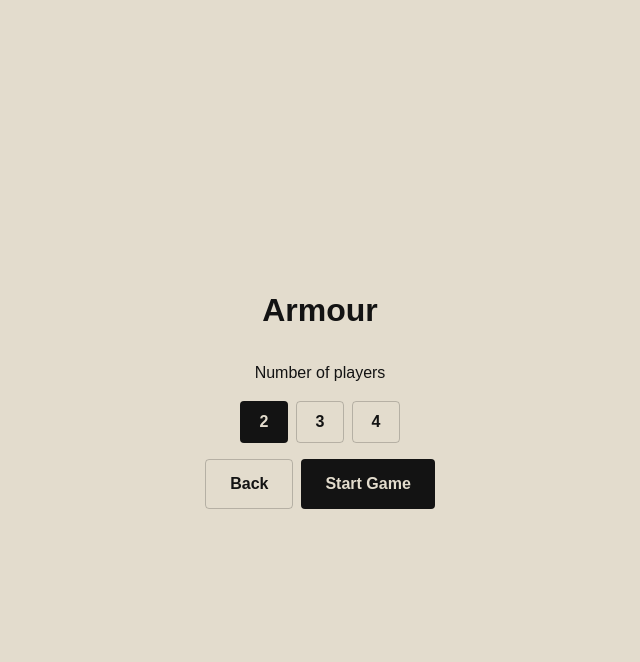
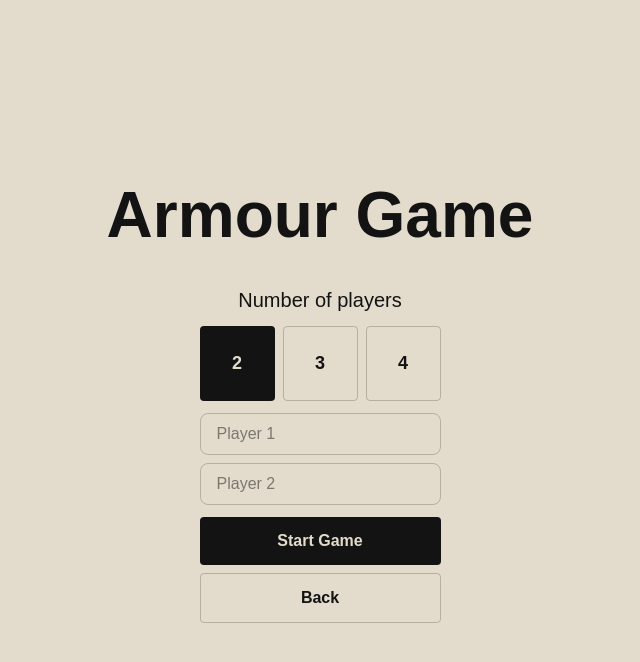
Before and after one commit to Davkje/armour-game, a Next.js app: page / in a window 1280 px wide. Both pictures are taken after a click on the button "Local". Shown: the top 662 px of the page, without its empty margins (320-960 px from the left). Built offline with nearby package versions, Linux system fonts and the light colour scheme; a web font is replaced by a local one.

Commit message:
player names

```diff
--- a/src/app/globals.css
+++ b/src/app/globals.css
@@ -17,7 +17,7 @@ body {
 
 /* Base type scale — tweak freely, these are just a starting point. */
 h1 {
-	font-size: 2rem;
+	font-size: 4rem;
 	font-weight: 600;
 	line-height: 1.2;
 	color: var(--foreground);
--- a/src/app/page.tsx
+++ b/src/app/page.tsx
@@ -7,39 +7,61 @@ export default function Home() {
 	const router = useRouter();
 	const [showLocalSetup, setShowLocalSetup] = useState(false);
 	const [playerCount, setPlayerCount] = useState(2);
+	const [names, setNames] = useState<string[]>(["", "", "", ""]);
+
+	function handleStartGame() {
+		const params = new URLSearchParams({ players: String(playerCount) });
+		for (let i = 0; i < playerCount; i++) {
+			params.append("name", names[i].trim() || `Player ${i + 1}`);
+		}
+		router.push(`/game?${params.toString()}`);
+	}
 
 	if (showLocalSetup) {
 		return (
 			<div className="flex flex-1 flex-col items-center justify-center gap-8">
-				<h1 className="font-semibold">Armour</h1>
-				<div className="flex flex-col items-center gap-4">
-					<span className="text-md">Number of players</span>
-					<div className="flex gap-2">
+				<h1 className="font-semibold">Armour Game</h1>
+				<div className="flex flex-col items-center gap-3">
+					<span className="text-xl">Number of players</span>
+					<div className="flex w-full gap-2 text-lg">
 						{[2, 3, 4].map((count) => (
 							<button
 								key={count}
 								type="button"
 								onClick={() => setPlayerCount(count)}
-								className={`w-12 py-2 ${count === playerCount ? "btn-primary" : "btn-secondary"}`}
+								className={`w-12 py-2 grow aspect-square ${count === playerCount ? "btn-primary" : "btn-secondary"}`}
 							>
 								{count}
 							</button>
 						))}
 					</div>
-					<div className="flex gap-2">
+					<div className="flex w-full flex-col gap-2">
+						{Array.from({ length: playerCount }, (_, i) => (
+							<input
+								key={i}
+								type="text"
+								value={names[i]}
+								onChange={(e) => {
+									const next = [...names];
+									next[i] = e.target.value;
+									setNames(next);
+								}}
+								placeholder={`Player ${i + 1}`}
+								maxLength={20}
+								className="w-full rounded-lg border border-black/20 px-4 py-2"
+							/>
+						))}
+					</div>
+					<div className="flex w-full flex-col gap-2">
+						<button type="button" onClick={handleStartGame} className="btn-primary px-6 py-3">
+							Start Game
+						</button>
 						<button
 							type="button"
 							onClick={() => setShowLocalSetup(false)}
 							className="btn-secondary px-6 py-3"
 						>
 							Back
-						</button>
-						<button
-							type="button"
-							onClick={() => router.push(`/game?players=${playerCount}`)}
-							className="btn-primary px-6 py-3"
-						>
-							Start Game
 						</button>
 					</div>
 				</div>
@@ -49,8 +71,11 @@ export default function Home() {
 
 	return (
 		<div className="flex flex-1 flex-col items-center justify-center gap-8">
-			<h1 className="font-semibold">Armour</h1>
-			<div className="flex flex-col gap-4">
+			<div className="text-center">
+				<h1 className="font-semibold mb-2">Armour Game</h1>
+				<h2>Alpha Version</h2>
+			</div>
+			<div className="flex flex-col gap-3">
 				<button
 					type="button"
 					onClick={() => setShowLocalSetup(true)}
@@ -58,7 +83,11 @@ export default function Home() {
 				>
 					Local
 				</button>
-				<button type="button" disabled className="btn-secondary cursor-not-allowed px-6 py-3 opacity-50">
+				<button
+					type="button"
+					disabled
+					className="btn-secondary cursor-not-allowed px-6 py-3 opacity-50"
+				>
 					Online
 				</button>
 			</div>
--- a/src/components/game/Board.tsx
+++ b/src/components/game/Board.tsx
@@ -127,7 +127,7 @@ export function Board() {
 				 * big board) without ever moving a player's zones to a different
 				 * parent in the tree. See PlayerSection.tsx for why that matters.
 				 */}
-				<div className="flex w-full flex-wrap gap-4">
+				<div className="flex w-full flex-wrap gap-3">
 					{state.players.map((player) => (
 						<PlayerSection
 							key={player.id}
@@ -140,13 +140,13 @@ export function Board() {
 						/>
 					))}
 
-					<div className="order-2 flex w-full flex-wrap justify-between gap-4">
+					<div className="order-2 flex w-full flex-wrap justify-between gap-3">
 						<Zone
 							zone={state.zones["event-deck"]}
 							cards={cardsByZone("event-deck")}
 							onZoom={setZoomedCardId}
 						/>
-						<div className="flex gap-4">
+						<div className="flex gap-3">
 							<Zone
 								zone={state.zones["item-deck-common"]}
 								cards={cardsByZone("item-deck-common")}
--- a/src/components/game/GameProvider.tsx
+++ b/src/components/game/GameProvider.tsx
@@ -21,11 +21,17 @@ const ActivePlayerContext = createContext<[PlayerId | undefined, (id: PlayerId)
 export function GameProvider({
 	children,
 	playerCount = 2,
+	playerNames,
 }: {
 	children: ReactNode;
 	playerCount?: number;
+	playerNames?: string[];
 }) {
-	const [state, dispatch] = useReducer(gameReducer, playerCount, buildInitialState);
+	const [state, dispatch] = useReducer(
+		gameReducer,
+		{ playerCount, playerNames },
+		({ playerCount, playerNames }) => buildInitialState(playerCount, playerNames),
+	);
 	const activePlayerState = useState<PlayerId | undefined>(state.players[0]?.id);
 
 	return (
--- a/src/components/game/GameScreen.tsx
+++ b/src/components/game/GameScreen.tsx
@@ -9,14 +9,16 @@ import { PlayerSwitcher } from "./PlayerSwitcher";
 import { RoundTracker } from "./RoundTracker";
 
 function GameScreenInner() {
-	// Set on the homepage's local player-count picker, e.g. /game?players=3 —
-	// buildInitialState clamps it to the 2-4 range that picker offers.
+	// Set on the homepage's local player-count/name form, e.g.
+	// /game?players=3&name=Alice&name=Bob&name=Carl — buildInitialState clamps
+	// the count to the 2-4 range that form offers.
 	const searchParams = useSearchParams();
 	const playerCount = Number(searchParams.get("players")) || 2;
+	const playerNames = searchParams.getAll("name");
 
 	return (
-		<GameProvider playerCount={playerCount}>
-			<div className="flex flex-1 flex-col items-center gap-4 p-3">
+		<GameProvider playerCount={playerCount} playerNames={playerNames}>
+			<div className="flex flex-1 flex-col items-center gap-3 p-3">
 				<Board />
 			</div>
 			<RoundTracker />
--- a/src/components/game/PlayerBoard.tsx
+++ b/src/components/game/PlayerBoard.tsx
@@ -19,7 +19,7 @@ export function PlayerBoard({
 			<span className="pointer-events-none absolute -bottom-2 left-2 bg-background px-1 text-xs text-black/50 rounded-sm">
 				Equiped Items
 			</span>
-			<div className="grid grid-cols-3 gap-4 h-full">
+			<div className="grid grid-cols-3 gap-3 h-full">
 				<Zone zone={head} cards={cardsByZone(head.id)} onZoom={onZoom} />
 				<Zone zone={top} cards={cardsByZone(top.id)} onZoom={onZoom} />
 				<Zone zone={legs} cards={cardsByZone(legs.id)} onZoom={onZoom} />
--- a/src/components/game/PlayerSection.tsx
+++ b/src/components/game/PlayerSection.tsx
@@ -31,12 +31,15 @@ export function PlayerSection({
 		<div
 			className={
 				isActive
-					? "order-3 basis-full"
-					: "order-1 flex flex-col gap-2 rounded-xl border-2 border-black/10 p-3 opacity-80 grow"
+					? "order-3 basis-full flex flex-col gap-1"
+					: "order-1 flex flex-col grow gap-1 opacity-60 hover:opacity-100 ease-in transition-opacity"
 			}
 		>
-			{!isActive && <span className="text-xs font-semibold text-black/50">{player.name}</span>}
-			<div className="flex gap-4">
+			<span className={isActive ? "text-lg" : "text-md"}>
+				{player.name}
+				{isActive && <span className="ml-2 text-sm font-normal text-black/50">(Active)</span>}
+			</span>
+			<div className="flex gap-3">
 				<PlayerBoard
 					zones={equippedSlotIds(player.id).map((id) => zones[id])}
 					cardsByZone={cardsByZone}
@@ -45,8 +48,8 @@ export function PlayerSection({
 				<div
 					className={
 						isActive
-							? "grid w-full min-w-0 grid-rows-2 gap-4"
-							: "flex grow flex-col gap-4 min-w-(--card-width)"
+							? "grid w-full min-w-0 grid-rows-2 gap-3"
+							: "flex grow flex-col gap-3 min-w-(--card-width)"
 					}
 				>
 					<Zone
--- a/src/components/game/PlayerSwitcher.tsx
+++ b/src/components/game/PlayerSwitcher.tsx
@@ -25,9 +25,9 @@ export function PlayerSwitcher() {
 			title={`Change player — you are ${activePlayer.name}`}
 			aria-label="Change active player"
 			onClick={handleClick}
-			className="btn btn-icon fixed top-4 right-16 z-30 text-lg font-bold"
+			className="btn btn-icon fixed top-4 right-16 z-30 text-lg font-bold w-max px-2"
 		>
-			{activePlayer.name.replace(/[^0-9]/g, "") || activePlayer.name.slice(0, 1)}
+			{activePlayer.name}
 		</button>
 	);
 }
--- a/src/lib/game/initialState.ts
+++ b/src/lib/game/initialState.ts
@@ -118,11 +118,11 @@ export function equippedSlotIds(playerId: PlayerId): ZoneId[] {
 }
 
 /** Clamped to the 2-4 range offered on the homepage's local player picker. */
-export function buildInitialState(requestedPlayerCount = 2): BoardState {
+export function buildInitialState(requestedPlayerCount = 2, playerNames?: string[]): BoardState {
 	const playerCount = Math.min(4, Math.max(2, requestedPlayerCount));
 	const players: Player[] = Array.from({ length: playerCount }, (_, i) => ({
 		id: `player-${i + 1}`,
-		name: `Player ${i + 1}`,
+		name: playerNames?.[i]?.trim() || `Player ${i + 1}`,
 	}));
 
 	const zones: Record<ZoneId, Zone> = {
```
